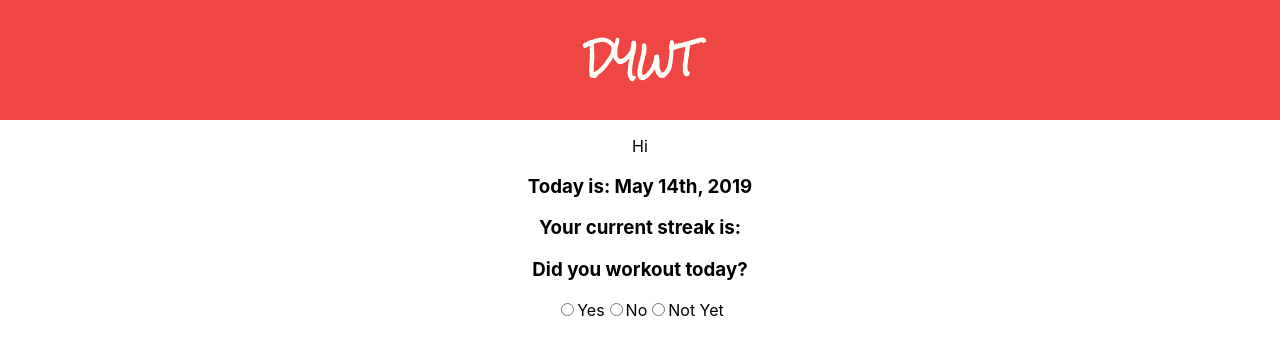
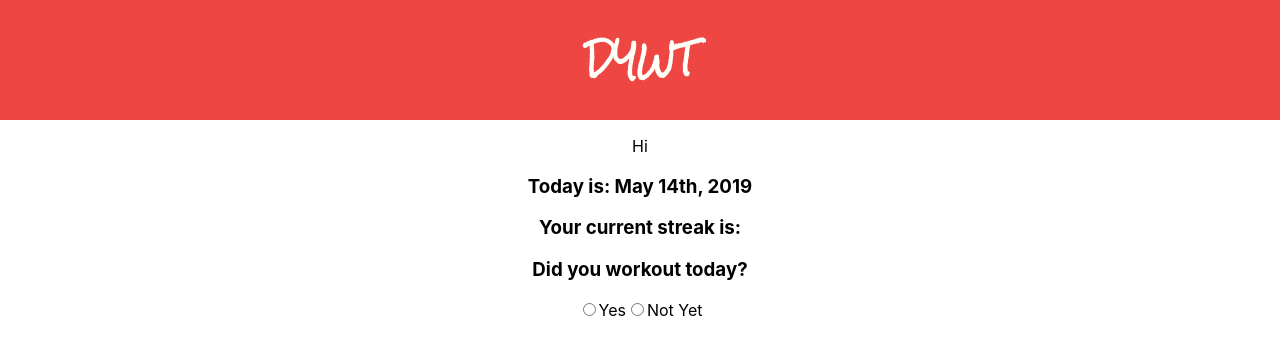
Before and after one commit to brittbmh/workout_tracker, a React (Create React App) app: page / in a window 1280 px wide. Shown: the top 354 px of the page. Built offline with nearby package versions, Linux system fonts and the light colour scheme.

Commit message:
added names to radio buttons

```diff
--- a/src/components/App/App.js
+++ b/src/components/App/App.js
@@ -17,11 +17,9 @@ function App() {
         <h3>
           Did you workout today?
         </h3>
-        <input type="radio" id="yes-button"/>
+        <input type="radio" id="yes-button" name="workout-button"/>
         <label htmlFor="yes-button">Yes</label>
-        <input type="radio" id="no-button" />
-        <label htmlFor="no-button">No</label>
-        <input type="radio" id="not-yet-button" />
+        <input type="radio" id="not-yet-button" name="workout-button"/>
         <label htmlFor="not=yet-button">Not Yet</label>
       </div>
     </div>
```
